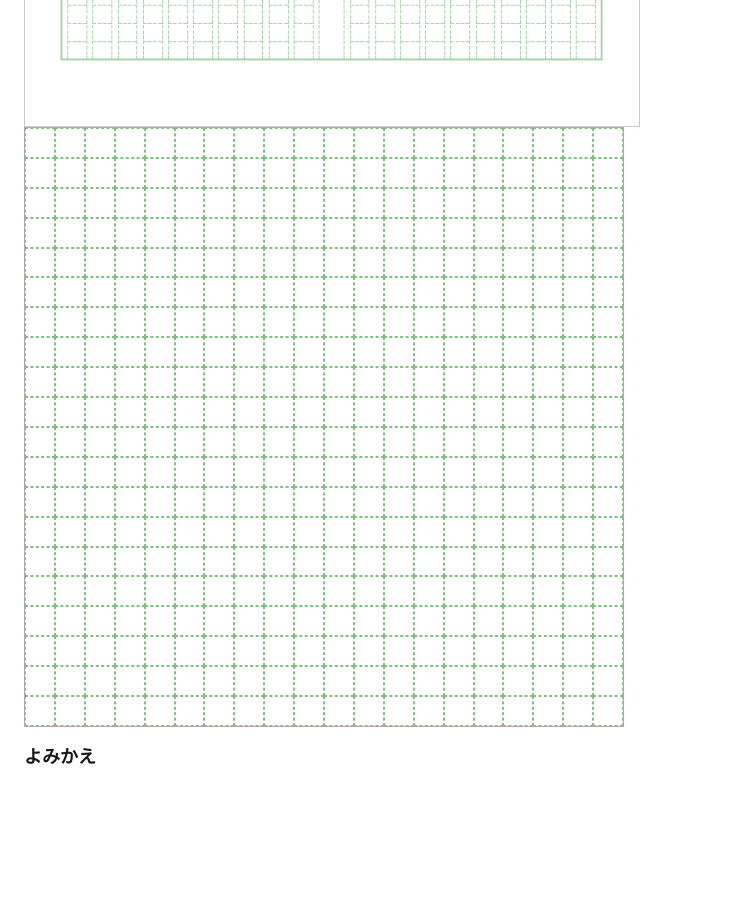
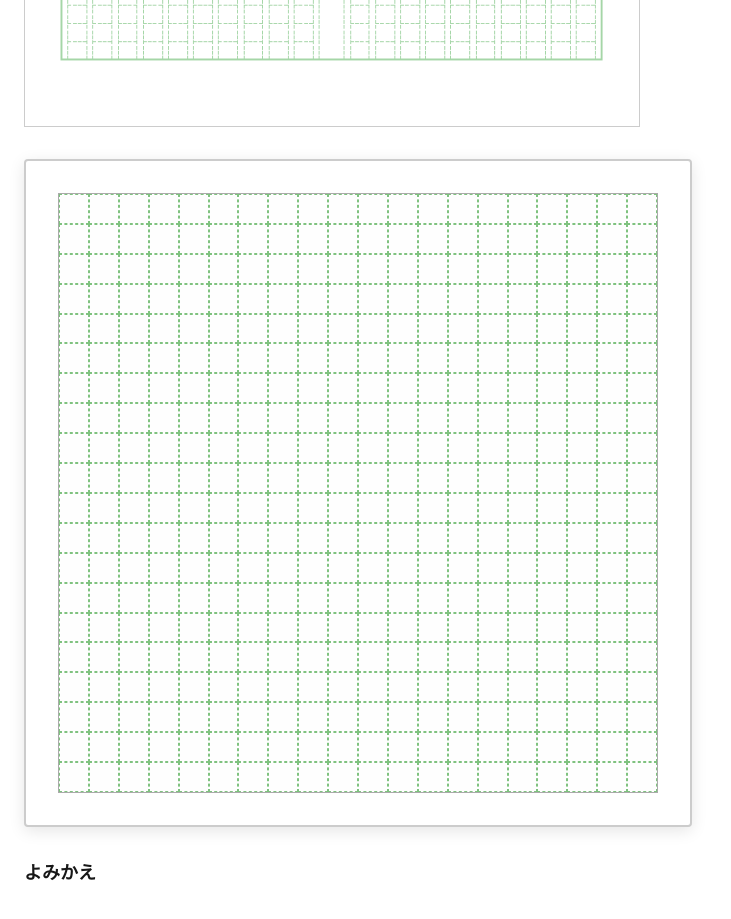
Before and after one commit to joshmainac/yomikae, a Next.js app in the folder yomikae/: page /editor in a window 1280 px wide. Shown: the part 980-1899 px from the top of the page, without its empty margins (0-731 px from the left). Before the commit the page ends 1783 px from the top, so only its background shows below. Built offline with nearby package versions, Linux system fonts and the light colour scheme.

Commit message:
add genko-page and genko-grid

```diff
--- a/yomikae/src/app/globals.css
+++ b/yomikae/src/app/globals.css
@@ -64,6 +64,24 @@ body {
   overflow-y: auto;
 }
 
+
+.genko-page {
+  background-color: white;
+  padding: 2rem;
+  border: 2px solid #ccc;
+  width: fit-content;
+  box-shadow: 0 4px 16px rgba(0, 0, 0, 0.1);
+  margin: 2rem auto;
+  border-radius: 4px;
+}
+
+.genko-grid {
+  width: 600px;
+  height: 600px;
+  border: 1px solid #aaa;
+  background-color: #fefefe;
+}
+
 .genko-cell {
   border: 1px dashed #7fc27f;
   display: flex;
--- a/yomikae/src/components/GenkoGridPreview.tsx
+++ b/yomikae/src/components/GenkoGridPreview.tsx
@@ -12,7 +12,7 @@ export default function GenkoGridPreview({ text, columns = 20, rows = 20 }: Prop
     const totalCells = columns * rows
     const paddedText = text.padEnd(totalCells, '　') // full-width space
 
-    // Transpose characters: column-first ordering
+    // Transpose: column-first flow
     const transposed: string[][] = []
     for (let c = 0; c < columns; c++) {
         for (let r = 0; r < rows; r++) {
@@ -22,19 +22,16 @@ export default function GenkoGridPreview({ text, columns = 20, rows = 20 }: Prop
         }
     }
 
-    // Flatten the grid row by row (but visually column by column)
     const flattened = transposed.flat()
 
     return (
+        <div className="genko-page">
             <div
                 className="genko-grid"
                 style={{
                     display: 'grid',
                     gridTemplateColumns: `repeat(${columns}, 1fr)`,
                     gridTemplateRows: `repeat(${rows}, 1fr)`,
-                width: `${columns * 30}px`,
-                height: `${rows * 30}px`,
-                border: '1px solid #aaa',
                     direction: 'rtl',
                 }}
             >
@@ -44,5 +41,6 @@ export default function GenkoGridPreview({ text, columns = 20, rows = 20 }: Prop
                     </div>
                 ))}
             </div>
+        </div>
     )
 }
```
Lines whose indentation alone changed are shown as unchanged.
